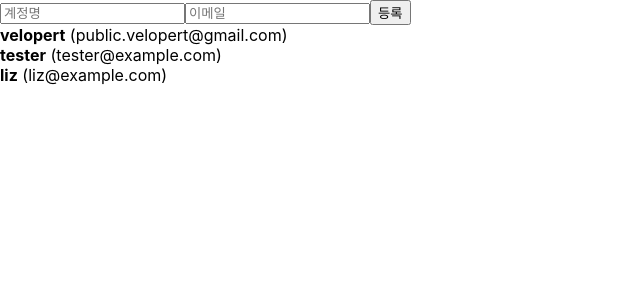
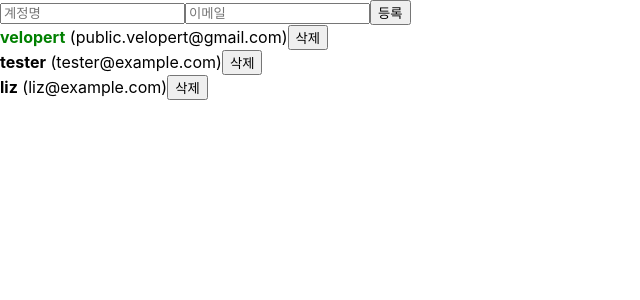
Before and after one commit to kimtaesu/ReactBegin, a React (Create React App) app: page / in a window 1280 px wide. Shown: the top 300 px of the page, without its empty margins (0-640 px from the left). Built offline with nearby package versions, Linux system fonts and the light colour scheme.

Commit message:
useEffect

```diff
--- a/src/App.js
+++ b/src/App.js
@@ -19,17 +19,20 @@
         {
             id: 1,
             username: 'velopert',
-            email: 'public.velopert@gmail.com'
+            email: 'public.velopert@gmail.com',
+            active: true
         },
         {
             id: 2,
             username: 'tester',
-            email: 'tester@example.com'
+            email: 'tester@example.com',
+            active: false
         },
         {
             id: 3,
             username: 'liz',
-            email: 'liz@example.com'
+            email: 'liz@example.com',
+            active: false
         }
     ]);
 
@@ -48,6 +51,19 @@
         });
         nextId.current += 1;
     };
+
+    const onRemove = id => {
+        // user.id 가 파라미터로 일치하지 않는 원소만 추출해서 새로운 배열을 만듬
+        // = user.id 가 id 인 것을 제거함
+        setUsers(users.filter(user => user.id !== id));
+    };
+    const onToggle = id => {
+        setUsers(
+          users.map(user =>
+            user.id === id ? { ...user, active: !user.active } : user
+          )
+        );
+    };
     return (
       <>
           <CreateUser
@@ -56,7 +72,7 @@
             onChange={onChange}
             onCreate={onCreate}
           />
-          <UserList users={users} />
+          <UserList users={users} onRemove={onRemove} onToggle={onToggle} />
       </>
     );
 }
--- a/src/UserList.js
+++ b/src/UserList.js
@@ -1,36 +1,40 @@
-import React from 'react';
+import React, { useEffect } from 'react';
 
-function User({ user }) {
+function User({ user, onRemove, onToggle }) {
+  useEffect(() => {
+    console.log('컴포넌트가 화면에 나타남');
+    return () => {
+      console.log('컴포넌트가 화면에서 사라짐');
+    };
+  }, []);
   return (
     <div>
-      <b>{user.username}</b> <span>({user.email})</span>
+      <b
+        style={{
+          cursor: 'pointer',
+          color: user.active ? 'green' : 'black'
+        }}
+        onClick={() => onToggle(user.id)}
+      >
+        {user.username}
+      </b>
+      &nbsp;
+      <span>({user.email})</span>
+      <button onClick={() => onRemove(user.id)}>삭제</button>
     </div>
   );
 }
 
-function UserList() {
-  const users = [
-    {
-      id: 1,
-      username: 'velopert',
-      email: 'public.velopert@gmail.com'
-    },
-    {
-      id: 2,
-      username: 'tester',
-      email: 'tester@example.com'
-    },
-    {
-      id: 3,
-      username: 'liz',
-      email: 'liz@example.com'
-    }
-  ];
-
+function UserList({ users, onRemove, onToggle }) {
   return (
     <div>
       {users.map(user => (
-        <User user={user} key={user.id} />
+        <User
+          user={user}
+          key={user.id}
+          onRemove={onRemove}
+          onToggle={onToggle}
+        />
       ))}
     </div>
   );
```
